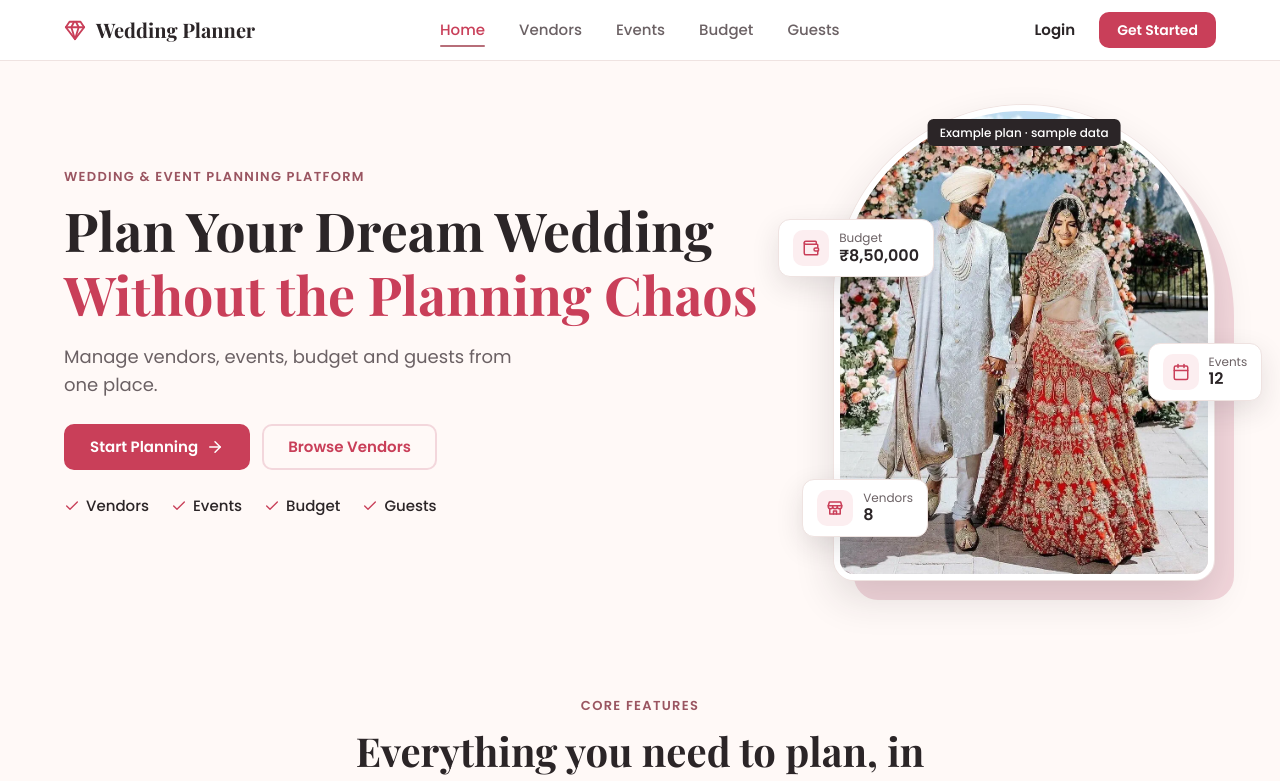
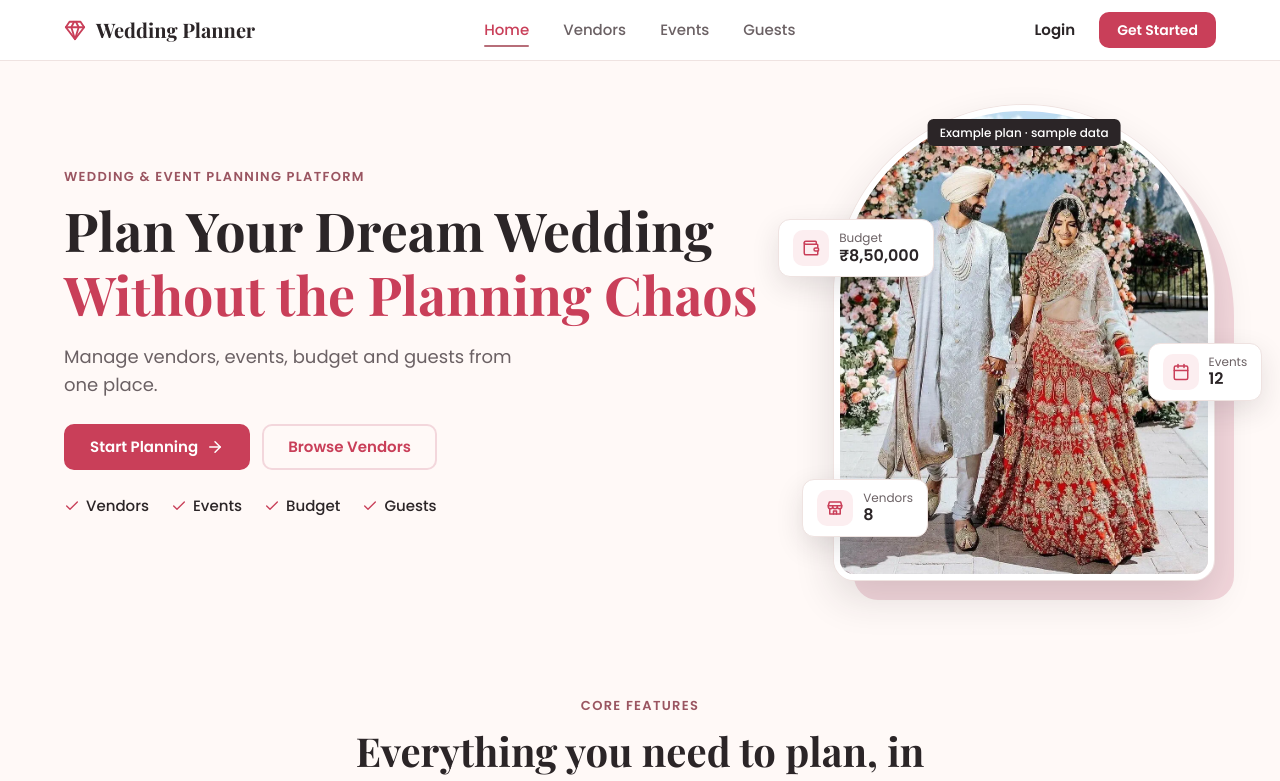
Before and after one commit to Kapilsingh001/wedding-event-planner, a React (Vite) app: page / in a window 1280 px wide. Shown: the top 781 px of the page. Built offline with nearby package versions, Linux system fonts and the light colour scheme.

Commit message:
Remove duplicate Budget link from navbar and footer

```diff
--- a/src/components/Navbar.jsx
+++ b/src/components/Navbar.jsx
@@ -44,7 +44,7 @@
             <NavLink to="/" end>{user ? 'Dashboard' : 'Home'}</NavLink>
             <NavLink to="/vendors">Vendors</NavLink>
             <NavLink to="/events">Events</NavLink>
-            <Link to="/events">Budget</Link>
+
             <NavLink to="/guests">Guests</NavLink>
           </nav>
 
```
